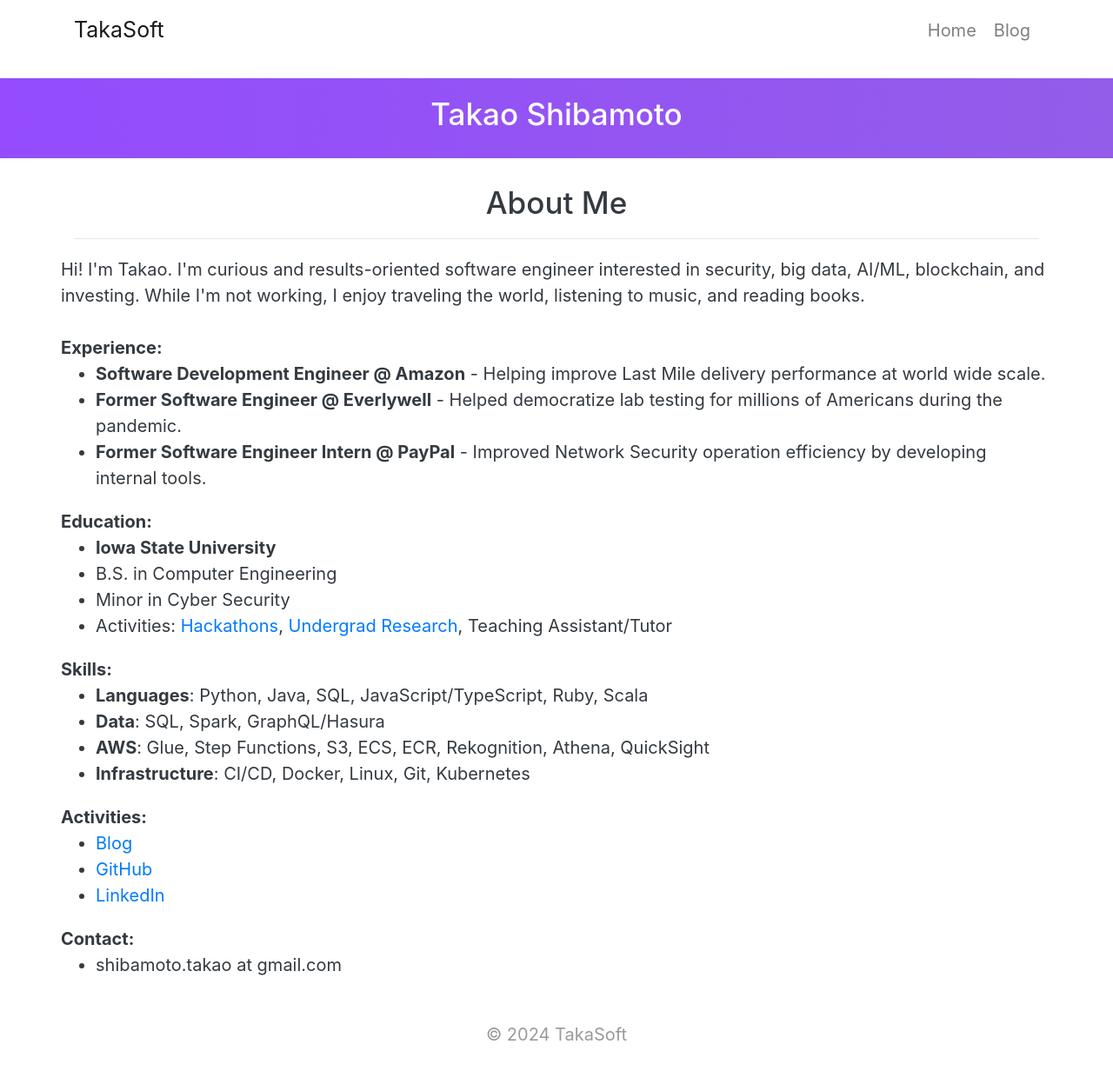
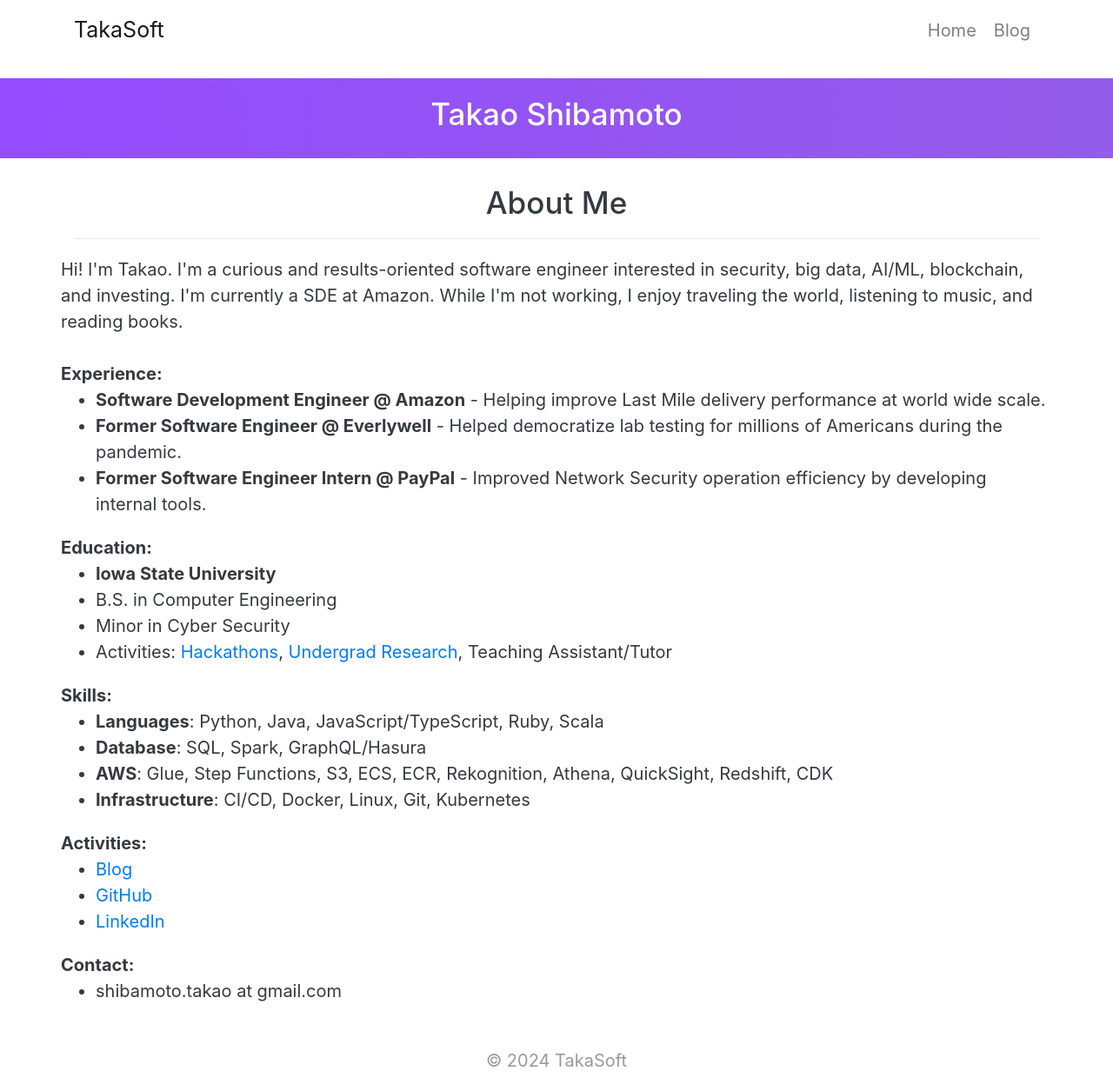
Before and after one commit to takasoft/takasoft.github.io, a Jekyll site: the page built from index.html, in a window 1280 px wide. Shown: the whole page at 87% size. Built offline with Jekyll 4.4.1, drawn with Linux system fonts in a browser that asks for light colours; before the commit the page ends 1225 px from its top, so only the background shows below that.

Commit message:
Update index.html

```diff
--- a/index.html
+++ b/index.html
@@ -13,7 +13,7 @@
     <hr>
     <div class="row">
       Hi! I'm Takao.
-      I'm curious and results-oriented software engineer interested in security, big data, AI/ML, blockchain, and investing.
+      I'm a curious and results-oriented software engineer interested in security, big data, AI/ML, blockchain, and investing. I'm currently a SDE at Amazon.
       While I'm not working, I enjoy traveling the world, listening to music, and reading books.
     </div>
     <br>
@@ -45,9 +45,9 @@
     </div>
     <div class="row">
       <ul>
-        <li><b>Languages</b>: Python, Java, SQL, JavaScript/TypeScript, Ruby, Scala</li>
-        <li><b>Data</b>: SQL, Spark, GraphQL/Hasura</li>
-        <li><b>AWS</b>: Glue, Step Functions, S3, ECS, ECR, Rekognition, Athena, QuickSight</li>
+        <li><b>Languages</b>: Python, Java, JavaScript/TypeScript, Ruby, Scala</li>
+        <li><b>Database</b>: SQL, Spark, GraphQL/Hasura</li>
+        <li><b>AWS</b>: Glue, Step Functions, S3, ECS, ECR, Rekognition, Athena, QuickSight, Redshift, CDK</li>
         <li><b>Infrastructure</b>: CI/CD, Docker, Linux, Git, Kubernetes</li>
       </ul>
     </div>
```
